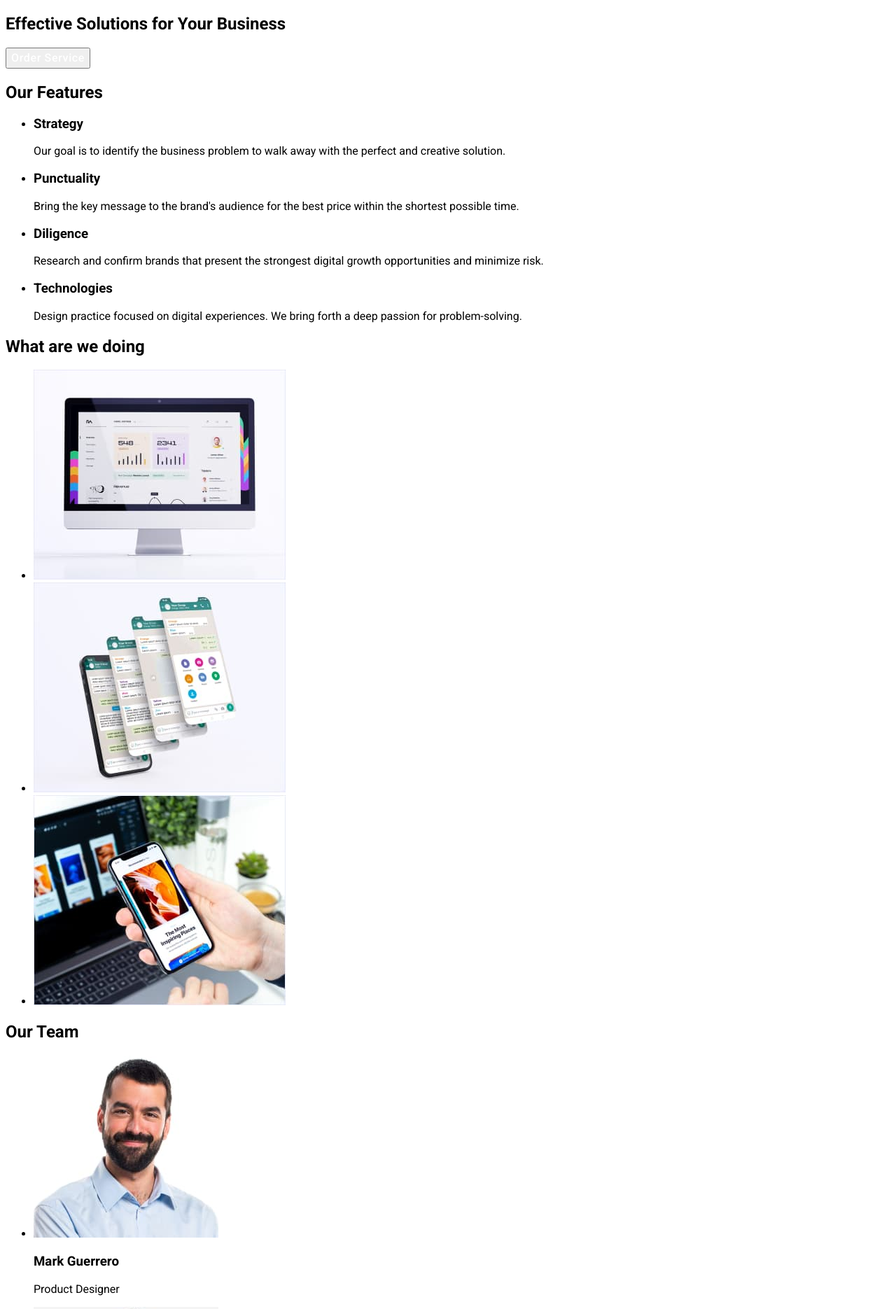
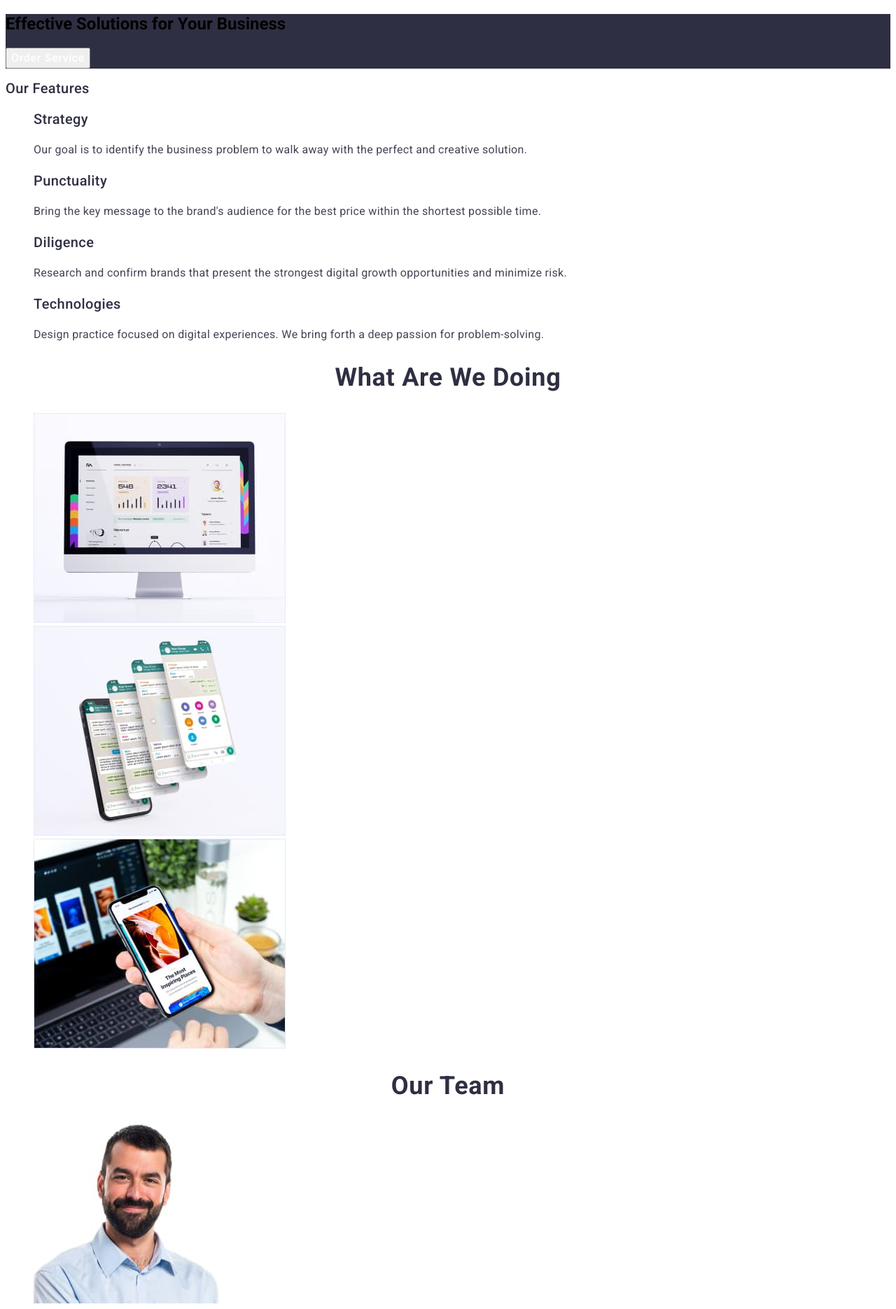
Before and after one commit to maxineaird/goit-markup-hw-02, a plain HTML site: page index.html in a window 1280 px wide. Shown: the part 179-2049 px from the top of the page at 70% size. Drawn offline with Linux system fonts and the light colour scheme.

Commit message:
update file index.html and styles.css

```diff
--- a/css/styles.css
+++ b/css/styles.css
@@ -12,7 +12,7 @@ list-style: none;
 
 /* ----------------------- HEADER */
 
-/*.header {
+/* .header {
 }
 .header-navigation {
 }
@@ -21,8 +21,8 @@ list-style: none;
 .header-list {
 }
 .header-item {
-}
-*/
+} */
+
 .header-link {
     font-family: 'Roboto';
     font-weight: 500;
@@ -56,8 +56,17 @@ list-style: none;
 /*---------------------- HERO */
 
 .hero {
+    background-color: #2E2F42;
 }
 .hero-header {
+        font-weight: 700;
+        font-size: 56px;
+        line-height: 1.07;
+
+        text-align: center;
+        letter-spacing: 0.02em;
+
+        color: #FFFFFF;
 }
 .hero-btn {
     font-family: inherit;
@@ -71,3 +80,106 @@ list-style: none;
 
     color: #FFFFFF;
 }
+
+/* --------------------------- FEATURES */
+
+/* .features {} */
+
+.features-title {
+        font-weight: 500;
+        font-size: 20px;
+        line-height: 1.2;
+
+        letter-spacing: 0.02em;
+        color: #2E2F42;
+}
+
+/* .features-list-item {
+
+} */
+
+.features-list-title {
+        font-weight: 500;
+        font-size: 20px;
+        line-height: 1.2;
+        letter-spacing: 0.02em;
+
+        color: #2E2F42;
+}
+
+.features-list-text {
+        font-weight: 400;
+        font-size: 16px;
+        line-height: 1.5;
+        letter-spacing: 0.02em;
+
+        color: #434455;
+}
+
+.work {}
+
+.work-title {
+        font-weight: 700;
+        font-size: 36px;
+        line-height: 1.11;
+        text-align: center;
+        letter-spacing: 0.02em;
+        text-transform: capitalize;
+
+        color: #2E2F42;
+}
+
+.work-list {}
+
+.work-list-item {}
+
+
+.team {}
+
+.team-title {
+        font-weight: 700;
+        font-size: 36px;
+        line-height: 1.11;
+        text-align: center;
+        letter-spacing: 0.02em;
+        text-transform: capitalize;
+
+        color: #2E2F42;
+}
+
+.team-list {}
+
+.team-list-item {}
+
+.team-list-title {
+        font-weight: 500;
+        font-size: 20px;
+        line-height: 0.83;
+        text-align: center;
+        letter-spacing: 0.02em;
+
+        color: #2E2F42;
+}
+
+.team-list-text {
+        font-weight: 400;
+        font-size: 16px;
+        line-height: 1.5;
+        text-align: center;
+        letter-spacing: 0.02em;
+
+        color: #434455;
+}
+
+.footer {
+    background-color: #2E2F42;
+}
+
+.footer-text {
+        font-weight: 400;
+        font-size: 16px;
+        line-height: 1.5;
+        letter-spacing: 0.02em;
+
+        color: #E7E9FC;
+}
--- a/index.html
+++ b/index.html
@@ -11,7 +11,7 @@
 <body>
     <header class="header">
         <nav class="header-navigation">
-            <a href="./index.html" class="header-logo">WebStudio</a>
+            <a href="./index.html" class="header-logo link">WebStudio</a>
             <ul class="header-list list">
                 <li class="header-item">
                     <a href="./index.html" class="header-link link">Studio</a>
@@ -34,69 +34,68 @@
     </header>
     <main>
         <section class="hero">
-            <h1 class="hero-header">Effective Solutions
-                for Your Business</h1>
+            <h1 class="hero-title">Effective Solutions for Your Business</h1>
                 <button type="button" class="hero-btn">Order Service</button>
         </section>
-        <section>
-            <h2> Our Features </h2>
-            <ul>
-                <li>
-                    <h3>Strategy</h3>
-                    <p>Our goal is to identify the business
+        <section class="features">
+            <h2 class="features-title"> Our Features </h2>
+            <ul class="features-list list">
+                <li class="features-list-item">
+                    <h3 class="features-list-title">Strategy</h3>
+                    <p class="features-list-text">Our goal is to identify the business
                         problem to walk away with the perfect and creative solution. </p>
                 </li>
-                <li>
-                    <h3>Punctuality</h3>
-                    <p>Bring the key message to the brand's audience for the best price within the shortest possible time.</p>
+                <li class="features-list-item">
+                    <h3 class="features-list-title">Punctuality</h3>
+                    <p class="features-list-text">Bring the key message to the brand's audience for the best price within the shortest possible time.</p>
                 </li>
-                <li>
-                    <h3>Diligence</h3>
-                    <p>Research and confirm brands that present the strongest digital growth opportunities and minimize risk.</p>
+                <li class="features-list-item">
+                    <h3 class="features-list-title">Diligence</h3>
+                    <p class="features-list-text">Research and confirm brands that present the strongest digital growth opportunities and minimize risk.</p>
                 </li>
-                <li>
-                    <h3>Technologies</h3>
-                    <p>Design practice focused on digital experiences. We bring forth a deep passion for problem-solving.</p>
+                <li class="features-list-item">
+                    <h3 class="features-list-title">Technologies</h3>
+                    <p class="features-list-text">Design practice focused on digital experiences. We bring forth a deep passion for problem-solving.</p>
                 </li>
             </ul>
         </section>
-        <section>
-            <h2>What are we doing</h2>
-            <ul>
-                <li><img src="./images/about-img-1.jpg" alt="img-1" width="360" height="300"></li>
-                <li><img src="./images/about-img-2.jpg" alt="img-2" width="360" height="300"></li>
-                <li><img src="./images/about-img-3.jpg" alt="img-3" width="360" height="300"></li>
+        <section class="work">
+            <h2 class="work-title">What are we doing</h2>
+            <ul class="work-list list">
+                <li class="work-list-item"><img src="./images/about-img-1.jpg" alt="img-1" width="360" height="300"></li>
+                <li class="work-list-item"><img src="./images/about-img-2.jpg" alt="img-2" width="360" height="300"></li>
+                <li class="work-list-item"><img src="./images/about-img-3.jpg" alt="img-3" width="360" height="300"></li>
             </ul>
         </section>
-        <section>
-            <h2>Our Team</h2>
-            <ul>
-                <li>
+        <section class="team">
+            <h2 class="team-title">Our Team</h2>
+            <ul class="team-list list">
+                <li class="team-list-item">
                     <img src="./images/team-img-1.jpg" alt="img-1" width="264" height="260">
-                    <h3>Mark Guerrero</h3>
-                    <p>Product Designer</p>
+                    <h3 class="team-list-title">Mark Guerrero</h3>
+                    <p class="team-list-text">Product Designer</p>
                 </li>
-                <li>
+                <li class="team-list-item">
                     <img src="./images/team-img-2.jpg" alt="img-2" width="264" height="260">
-                    <h3>Tom Ford</h3>
-                    <p>Frontend Developer</p>
+                    <h3 class="team-list-title">Tom Ford</h3>
+                    <p class="team-list-text">Frontend Developer</p>
                 </li>
-                <li>
+                <li class="team-list-item">
                     <img src="./images/team-img-3.jpg" alt="img-3" width="264" height="260">
-                    <h3>Camila Garcia</h3>
-                    <p>Marketing</p>
+                    <h3 class="team-list-title">Camila Garcia</h3>
+                    <p class="team-list-text">Marketing</p>
                 </li>
-                <li>
+                <li class="team-list-item">
                     <img src="./images/team-img-4.jpg" alt="img-4" width="264" height="260">
-                    <h3>Daniel Wilson</h3>
-                    <p>UI Designer</p>
+                    <h3 class="team-list-title">Daniel Wilson</h3>
+                    <p class="team-list-text">UI Designer</p>
                 </li>
             </ul>
         </section>
     </main>
-    <footer>
-        <a href="./index.html">WebStudio</a>
-        <p>Increase the flow of customers and sales for your business with digital marketing & growth solutions.</p>
+    <footer class="footer">
+        <a href="./index.html" class="header-logo link">WebStudio</a>
+        <p class="footer-text">Increase the flow of customers and sales for your business with digital marketing & growth solutions.</p>
     </footer>
 </body>
 </html>
```
Also changed, not shown: portfolio.html (added).
